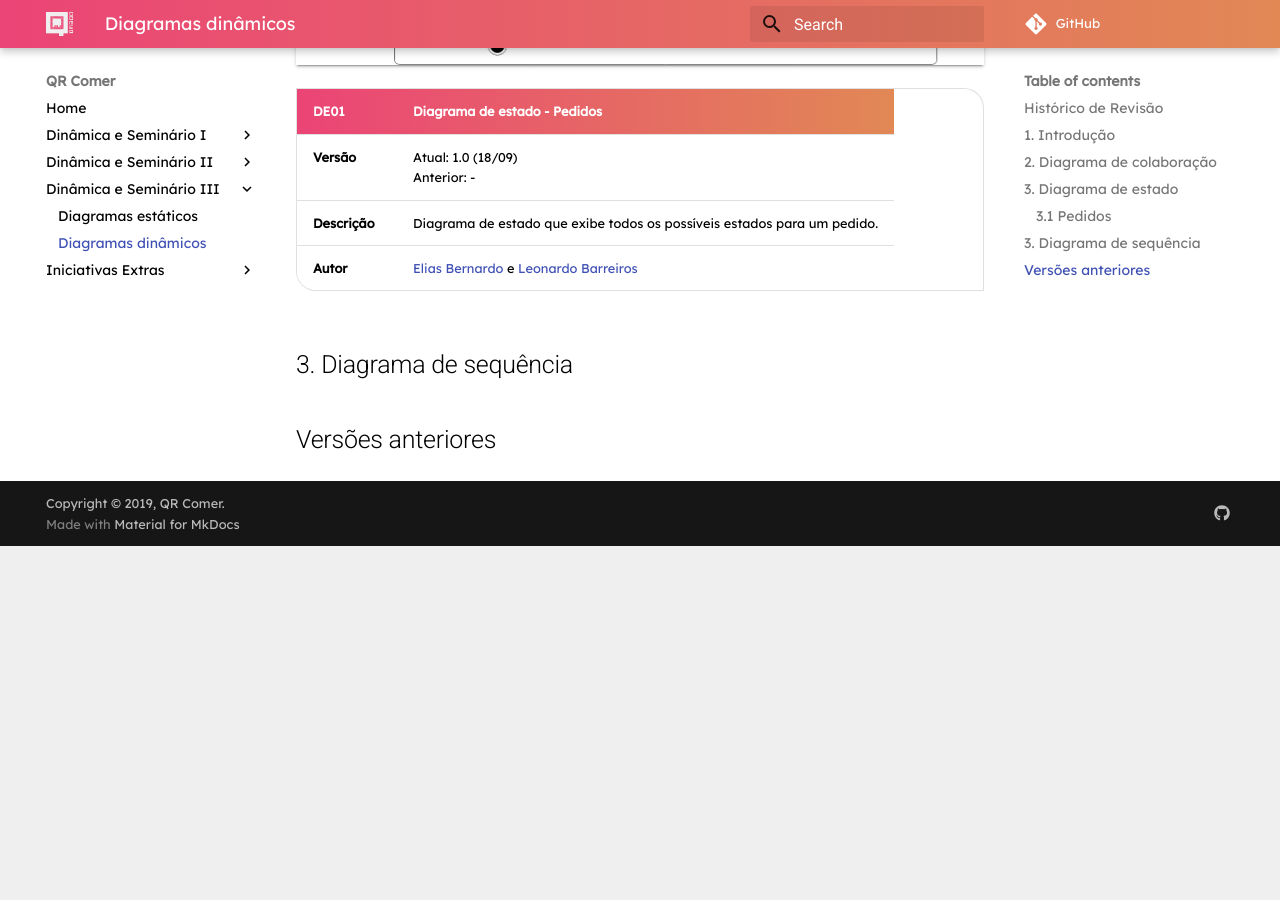
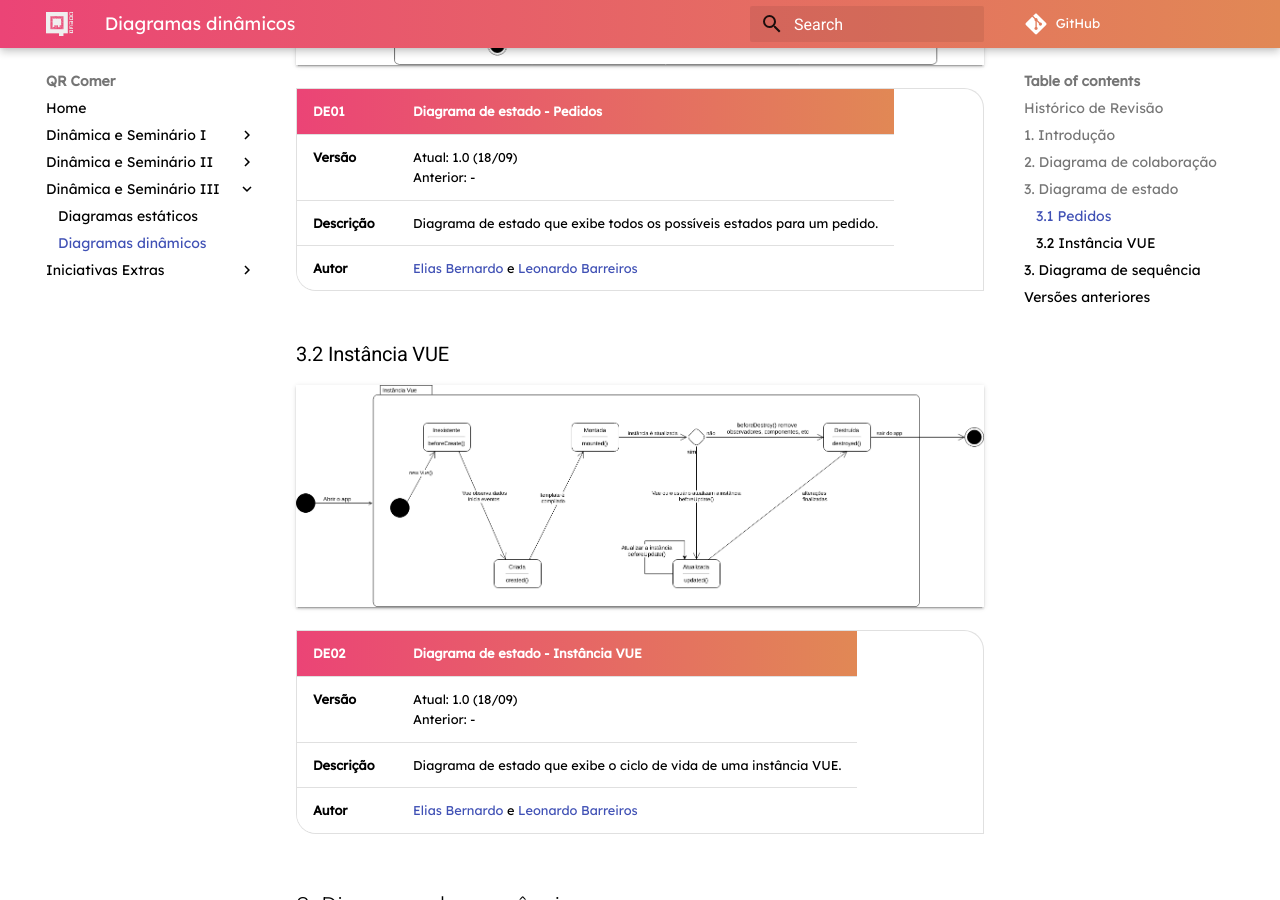
Before and after one commit to fga-desenho-2019-2/Wiki, an MkDocs documentation site: the page built from docs/seminario3/diagramas_dinamicos.md, in a window 1280 px wide and 900 px high, scrolled down 869 px. Built offline with MkDocs 1.6.1 and Material for MkDocs 9.7.7, drawn with Linux system fonts in a browser that asks for light colours; some web fonts are replaced; comment, search, counter and statistics services are not loaded; old or Windows-style settings are respelled for this version of MkDocs; before the commit the page ends 1415 px from its top, so only the background shows below that.

Commit message:
Adding DE02 - Instância VUE
Co-authored-by: Leo Santos <leossb36@gmail.com>

```diff
--- a/docs/seminario3/diagramas_dinamicos.md
+++ b/docs/seminario3/diagramas_dinamicos.md
@@ -23,6 +23,16 @@ Este documento tem por objetivo mostrar os seguintes diagramas dinâmicos: de __
 | **Descrição** | Diagrama de estado que exibe todos os possíveis estados para um pedido. |
 |**Autor**| [Elias Bernardo](https://github.com/ebmm01) e [Leonardo Barreiros](https://github.com/leossb36)|
 
+### 3.2 Instância VUE
+
+![diagrama_estado_vue.png](../images/diagramas-uml/diagrama_estado_vue.png)
+
+|**DE02** | **Diagrama de estado - Instância VUE**  |
+|--|--|
+| **Versão**| Atual: 1.0 (18/09) <br> Anterior: - |
+| **Descrição** | Diagrama de estado que exibe o ciclo de vida de uma instância VUE. |
+|**Autor**| [Elias Bernardo](https://github.com/ebmm01) e [Leonardo Barreiros](https://github.com/leossb36)|
+
 ## 3. Diagrama de sequência
 
 
```
Also changed, not shown: docs/images/diagramas-uml/diagrama_estado_vue.png (added).
